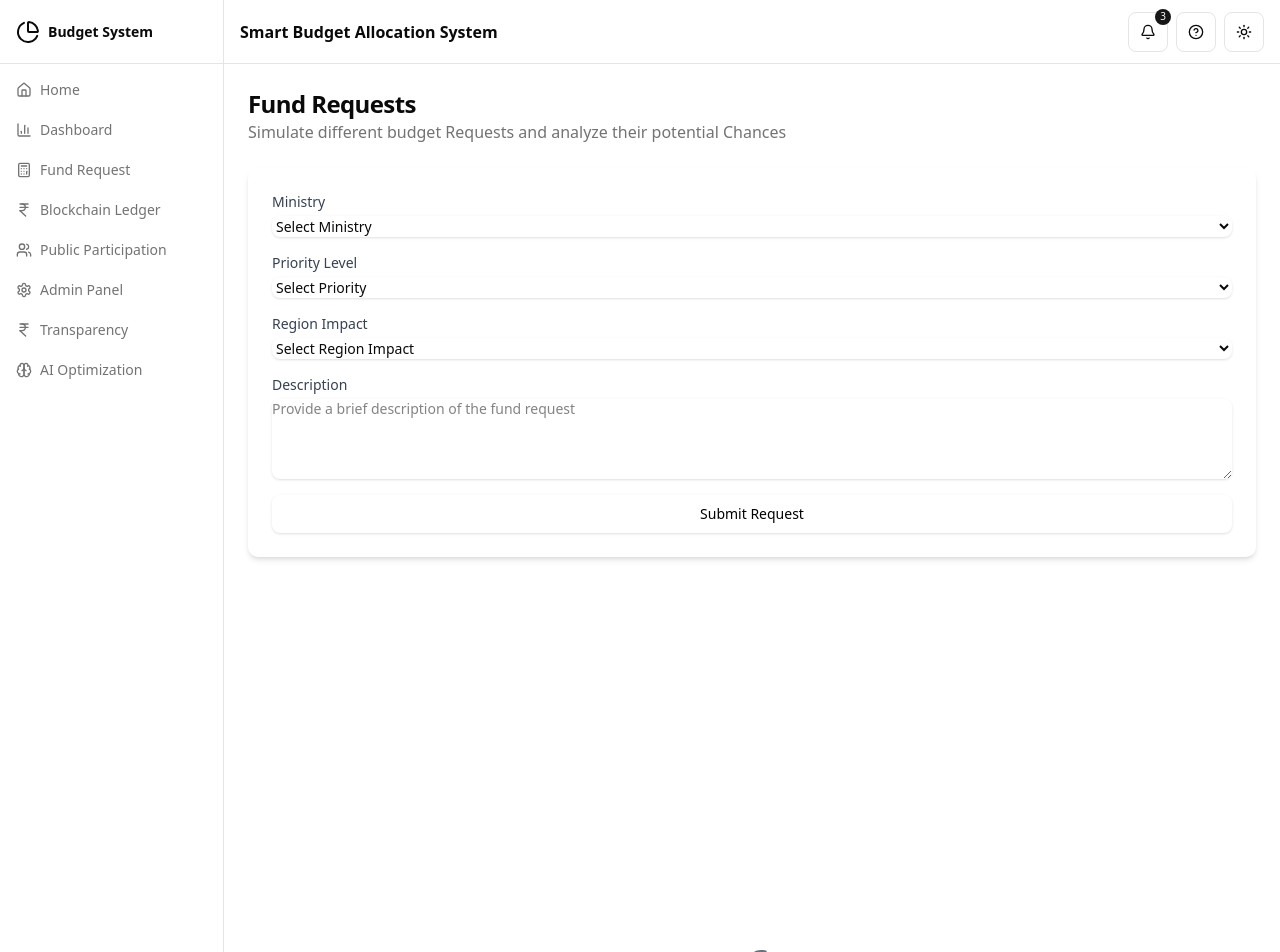
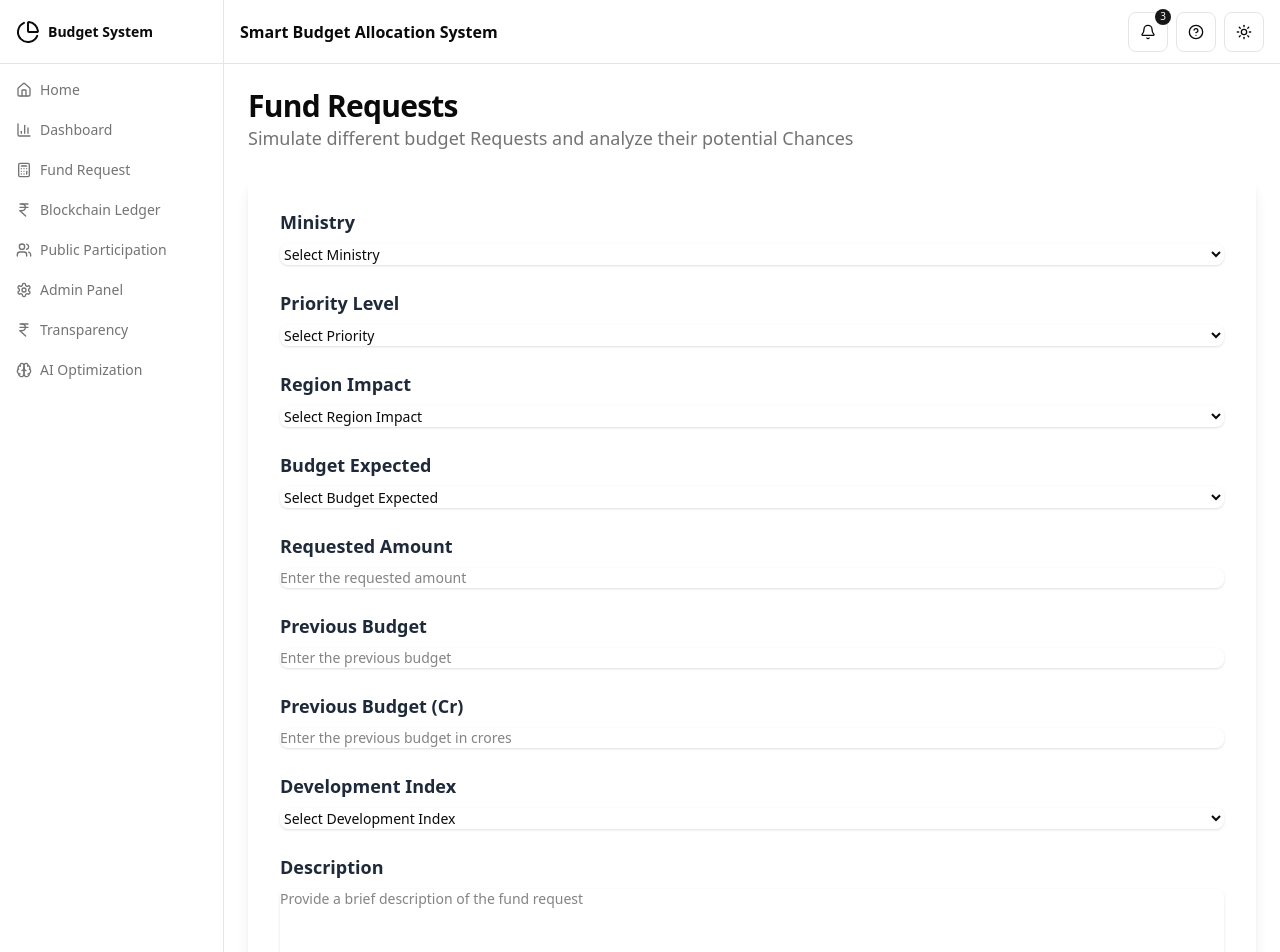
Before and after one commit to architgulhane/Debugger_hackgenx, a Next.js app in the folder client/: page /fundrequest in a window 1280 px wide. Shown: the top 952 px of the page. Built offline with nearby package versions, Linux system fonts and the light colour scheme.

Commit message:
Fund Raising

```diff
--- a/client/src/app/fundrequest/page.js
+++ b/client/src/app/fundrequest/page.js
@@ -42,12 +42,19 @@ const MINISTRY_OPTIONS = [
   'Commerce'
 ];
 
+const BUDGET_ALLOCATION_OPTIONS = ['Infrastructure', 'Technology', 'Healthcare', 'Education', 'Defense', 'Agriculture'];
+
 export default function ScenariosPage() {
   const [formData, setFormData] = useState({
     ministry: '',
     priority: '',
     regionImpact: '',
-    description: ''
+    description: '',
+    budgetAllocation: '',
+    amount: '',
+    prevBudget: '',
+    prevBudgetCr: '',
+    developmentIndex: ''
   });
 
   const handleChange = (e) => {
@@ -64,21 +71,21 @@ export default function ScenariosPage() {
     <DashboardShell>
       <div className="flex flex-col gap-6">
         <div>
-          <h1 className="text-2xl font-bold tracking-tight">Fund Requests</h1>
-          <p className="text-muted-foreground">
+          <h1 className="text-3xl font-extrabold tracking-tight text-black-600">Fund Requests</h1>
+          <p className="text-muted-foreground text-lg">
             Simulate different budget Requests and analyze their potential Chances
           </p>
         </div>
 
-        <form onSubmit={handleSubmit} className="space-y-4 bg-white p-6 rounded-lg shadow-md">
+        <form onSubmit={handleSubmit} className="space-y-6 bg-white p-8 rounded-lg shadow-lg">
           <div>
-            <label htmlFor="ministry" className="block text-sm font-medium text-gray-700">Ministry</label>
+            <label htmlFor="ministry" className="block text-lg font-semibold text-gray-800">Ministry</label>
             <select
               id="ministry"
               name="ministry"
               value={formData.ministry}
               onChange={handleChange}
-              className="mt-1 block w-full rounded-md border-gray-300 shadow-sm focus:border-indigo-500 focus:ring-indigo-500 sm:text-sm"
+              className="mt-2 block w-full rounded-md border-gray-300 shadow-sm focus:border-indigo-500 focus:ring-indigo-500 sm:text-sm"
             >
               <option value="">Select Ministry</option>
               {MINISTRY_OPTIONS.map((option) => (
@@ -88,13 +95,13 @@ export default function ScenariosPage() {
           </div>
 
           <div>
-            <label htmlFor="priority" className="block text-sm font-medium text-gray-700">Priority Level</label>
+            <label htmlFor="priority" className="block text-lg font-semibold text-gray-800">Priority Level</label>
             <select
               id="priority"
               name="priority"
               value={formData.priority}
               onChange={handleChange}
-              className="mt-1 block w-full rounded-md border-gray-300 shadow-sm focus:border-indigo-500 focus:ring-indigo-500 sm:text-sm"
+              className="mt-2 block w-full rounded-md border-gray-300 shadow-sm focus:border-indigo-500 focus:ring-indigo-500 sm:text-sm"
             >
               <option value="">Select Priority</option>
               {PRIORITY_LEVELS.map((level) => (
@@ -104,13 +111,13 @@ export default function ScenariosPage() {
           </div>
 
           <div>
-            <label htmlFor="regionImpact" className="block text-sm font-medium text-gray-700">Region Impact</label>
+            <label htmlFor="regionImpact" className="block text-lg font-semibold text-gray-800">Region Impact</label>
             <select
               id="regionImpact"
               name="regionImpact"
               value={formData.regionImpact}
               onChange={handleChange}
-              className="mt-1 block w-full rounded-md border-gray-300 shadow-sm focus:border-indigo-500 focus:ring-indigo-500 sm:text-sm"
+              className="mt-2 block w-full rounded-md border-gray-300 shadow-sm focus:border-indigo-500 focus:ring-indigo-500 sm:text-sm"
             >
               <option value="">Select Region Impact</option>
               {REGION_IMPACT_OPTIONS.map((option) => (
@@ -120,21 +127,92 @@ export default function ScenariosPage() {
           </div>
 
           <div>
-            <label htmlFor="description" className="block text-sm font-medium text-gray-700">Description</label>
+            <label htmlFor="budgetExpected" className="block text-lg font-semibold text-gray-800">Budget Expected</label>
+            <select
+              id="budgetAllocation"
+              name="budgetAllocation"
+              value={formData.budgetAllocation}
+              onChange={handleChange}
+              className="mt-2 block w-full rounded-md border-gray-300 shadow-sm focus:border-indigo-500 focus:ring-white-500 sm:text-sm"
+            >
+              <option value="">Select Budget Expected</option>
+              {BUDGET_ALLOCATION_OPTIONS.map((option) => (
+                <option key={option} value={option}>{option}</option>
+              ))}
+            </select>
+          </div>
+
+          <div>
+            <label htmlFor="amount" className="block text-lg font-semibold text-gray-800">Requested Amount</label>
+            <input
+              type="number"
+              id="amount"
+              name="amount"
+              value={formData.amount}
+              onChange={handleChange}
+              className="mt-2 block w-full rounded-md border-gray-300 shadow-sm focus:border-indigo-500 focus:ring-indigo-500 sm:text-sm"
+              placeholder="Enter the requested amount"
+            />
+          </div>
+
+          <div>
+            <label htmlFor="prevBudget" className="block text-lg font-semibold text-gray-800">Previous Budget</label>
+            <input
+              type="number"
+              id="prevBudget"
+              name="prevBudget"
+              value={formData.prevBudget || ''}
+              onChange={handleChange}
+              className="mt-2 block w-full rounded-md border-gray-300 shadow-sm focus:border-indigo-500 focus:ring-indigo-500 sm:text-sm"
+              placeholder="Enter the previous budget"
+            />
+          </div>
+
+          <div>
+            <label htmlFor="prevBudgetCr" className="block text-lg font-semibold text-gray-800">Previous Budget (Cr)</label>
+            <input
+              type="number"
+              id="prevBudgetCr"
+              name="prevBudgetCr"
+              value={formData.prevBudgetCr || ''}
+              onChange={handleChange}
+              className="mt-2 block w-full rounded-md border-gray-300 shadow-sm focus:border-indigo-500 focus:ring-indigo-500 sm:text-sm"
+              placeholder="Enter the previous budget in crores"
+            />
+          </div>
+
+          <div>
+            <label htmlFor="developmentIndex" className="block text-lg font-semibold text-gray-800">Development Index</label>
+            <select
+              id="developmentIndex"
+              name="developmentIndex"
+              value={formData.developmentIndex || ''}
+              onChange={handleChange}
+              className="mt-2 block w-full rounded-md border-gray-300 shadow-sm focus:border-indigo-500 focus:ring-indigo-500 sm:text-sm"
+            >
+              <option value="">Select Development Index</option>
+              <option value="High">High</option>
+              <option value="Medium">Medium</option>
+              <option value="Low">Low</option>
+            </select>
+          </div>
+
+          <div>
+            <label htmlFor="description" className="block text-lg font-semibold text-gray-800">Description</label>
             <textarea
               id="description"
               name="description"
               value={formData.description}
               onChange={handleChange}
               rows={4}
-              className="mt-1 block w-full rounded-md border-gray-300 shadow-sm focus:border-indigo-500 focus:ring-indigo-500 sm:text-sm"
+              className="mt-2 block w-full rounded-md border-gray-300 shadow-sm focus:border-indigo-500 focus:ring-indigo-500 sm:text-sm"
               placeholder="Provide a brief description of the fund request"
             />
           </div>
 
           <button
             type="submit"
-            className="w-full inline-flex justify-center py-2 px-4 border border-transparent shadow-sm text-sm font-medium rounded-md text-black bg-black-600 hover:bg-green-700 focus:outline-none focus:ring-2 focus:ring-offset-2 focus:ring-indigo-500"
+            className="inline-flex justify-center py-2 px-4 border border-transparent shadow-lg text-sm font-medium rounded-md text-white bg-black hover:bg-gray-800 focus:outline-none focus:ring-2 focus:ring-offset-2 focus:ring-gray-500 float-right"
           >
             Submit Request
           </button>
```
